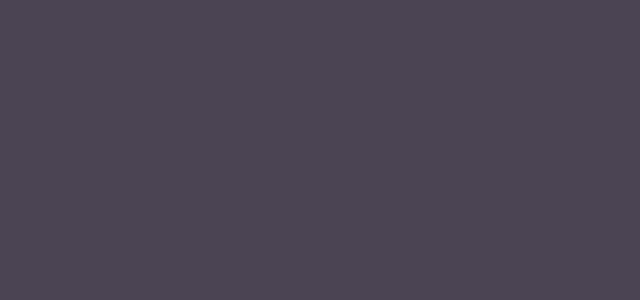
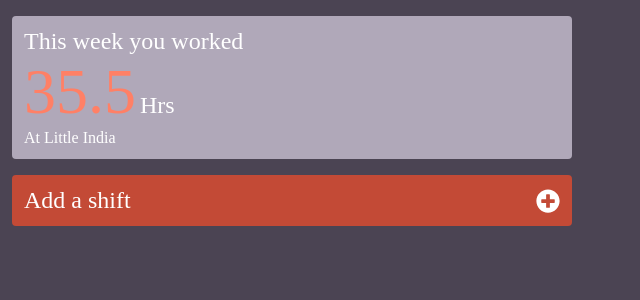
Before and after one commit to TejveerSingh13/Shift-Tracker, a React (Create React App) app: page / in a window 1280 px wide. Shown: the top 300 px of the page, without its empty margins (0-640 px from the left). Built offline with nearby package versions, Linux system fonts and the light colour scheme.

Commit message:
Summary and Add shift stylings

```diff
--- a/package.json
+++ b/package.json
@@ -8,6 +8,7 @@
     "@testing-library/user-event": "^13.5.0",
     "react": "^18.2.0",
     "react-dom": "^18.2.0",
+    "react-icons": "^4.7.1",
     "react-redux": "^8.0.5",
     "react-router": "^6.6.1",
     "react-scripts": "5.0.1",
--- a/src/App.css
+++ /dev/null
@@ -1,3 +0,0 @@
-.App {
-  text-align: center;
-}
--- a/src/App.js
+++ b/src/App.js
@@ -1,8 +1,19 @@
-import './App.css';
+import Summary from "./components/Summary/Summary";
+import {createGlobalStyle} from "styled-components"
+import AddShifts from "./container/AddShifts/AddShifts";
+
+const GlobalStyle = createGlobalStyle`
+  body{
+    font-family: 'Pacifico', cursive;
+  }
+`
 
 function App() {
   return (
-    <div className="App">
+    <div style={{margin:'16px 12px 16px 12px'}}>
+      <GlobalStyle />
+      <Summary />
+      <AddShifts />
     </div>
   );
 }
--- /dev/null
+++ b/src/components/Summary/Summary.js
@@ -0,0 +1,14 @@
+import { SummaryContainer, Hours, Location } from "./style";
+
+const Summary = () => {
+    return (
+        <SummaryContainer>
+            <div>This week you worked</div>
+            <Hours>35.5</Hours>
+            <span>Hrs</span>
+            <Location>At Little India</Location>
+        </SummaryContainer>
+     );
+}
+
+export default Summary;
--- /dev/null
+++ b/src/components/Summary/style.js
@@ -0,0 +1,19 @@
+import styled from 'styled-components'
+
+export const SummaryContainer = styled.div`
+background-color: #B0A8B9;
+padding: 12px;
+margin-bottom: 16px;
+color: white;
+border-radius: 4px;
+font-size: 24px;
+max-width: 536px;
+`
+export const Hours = styled.span`
+font-size: 64px;
+margin-right: 4px;
+color: #FF8066;
+`
+export const Location = styled.div`
+font-size: 16px;
+`
--- /dev/null
+++ b/src/container/AddShifts/AddShifts.js
@@ -0,0 +1,50 @@
+import { useState } from 'react';
+import {
+    ASContainer,
+    ASContainerTitile,
+    AddIcon,
+    FormContainer,
+    InputCover,
+    InputLabel,
+    Input,
+    TimeInputCont} from './style';
+
+const AddTask = () => {
+    const [taskFlag, setTaskFlag] = useState(false)
+    const onAddClick = () => {
+        setTaskFlag(current => !current)
+        console.log(taskFlag);
+    }
+    return (
+        <>
+            <ASContainer>
+                <ASContainerTitile height={taskFlag}>
+                    <span>Add a shift</span>
+                    <AddIcon onClick={onAddClick}/>
+                </ASContainerTitile>
+                <FormContainer height={taskFlag}>
+                    <InputCover error={false}>
+                        <InputLabel>Select Workplace</InputLabel>
+                        <Input />
+                    </InputCover>
+                    <TimeInputCont>
+                        <InputCover error={false}>
+                            <InputLabel>Time-In</InputLabel>
+                            <Input type= 'time'/>
+                        </InputCover>
+                        <InputCover error={false}>
+                            <InputLabel>Time-Out</InputLabel>
+                            <Input type= 'time'/>
+                        </InputCover>
+                    </TimeInputCont>
+                    <InputCover error={false}>
+                        <InputLabel>Date</InputLabel>
+                        <Input type= 'date'/>
+                    </InputCover>
+                </FormContainer>
+            </ASContainer>
+        </>
+     );
+}
+
+export default AddTask;
--- /dev/null
+++ b/src/container/AddShifts/style.js
@@ -0,0 +1,57 @@
+import styled from 'styled-components'
+import { FaPlusCircle } from "react-icons/fa";
+
+export const ASContainer = styled.div`
+background-color: #C34A36;
+padding: 12px;
+margin-bottom: 16px;
+color: white;
+border-radius: 4px;
+font-size: 24px;
+max-width: 536px;
+`
+export const ASContainerTitile = styled.div`
+display: flex;
+justify-content: space-between;
+margin-bottom: ${props=> props.height ? "12px": "0"};
+`
+export const AddIcon = styled(FaPlusCircle)`
+color: white;
+width: 24px;
+height: 24px;
+margin: auto 0 auto auto;
+`
+export const FormContainer = styled.div`
+height: ${props=> props.height ? '28vh' : '0vh'};
+transition-property: height;
+transition-duration: 0.1s;
+overflow: hidden;
+`
+export const InputCover = styled.div`
+  border-bottom: 1px solid #B0A8B9;
+  display:flex;
+  flex-direction: column;
+  width: 224px;
+  margin-bottom: 16px;
+  border-bottom: ${props => props.error ? '3px solid #971c1c' : null};
+  &:focus-within {
+    border-bottom: 2px solid white;
+  }
+`
+export const InputLabel = styled.span`
+  color: white;
+  font-size: 20px;
+  margin-bottom: 4px;
+`
+export const Input = styled.input`
+  border: none;
+  outline: none;
+  margin: auto;
+  width:100%;
+  background-color: #C34A36;
+  color: white;
+`
+export const TimeInputCont = styled.div`
+display:flex;
+justify-content: space-between;
+`
```
Also changed, not shown: 1 other file (tests, documents, lock files or other folders).
